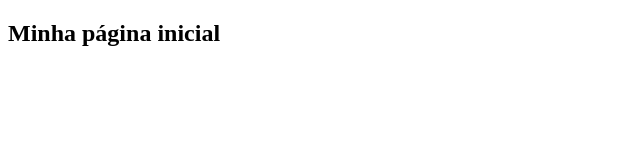
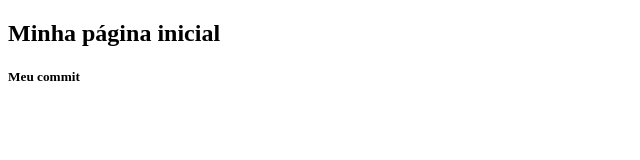
Before and after one commit to AlexandreMundoJS/projeto-curso-git, a plain HTML site: page index.html in a window 1280 px wide. Shown: the full height of the page, 0-640 px from the left. Drawn offline with Linux system fonts and the light colour scheme.

Commit message:
Adicionando h5 ao html

```diff
--- a/index.html
+++ b/index.html
@@ -7,5 +7,6 @@
 </head>
 <body>
     <h2>Minha página inicial</h2>
+    <h5>Meu commit</h5>
 </body>
 </html>
```
